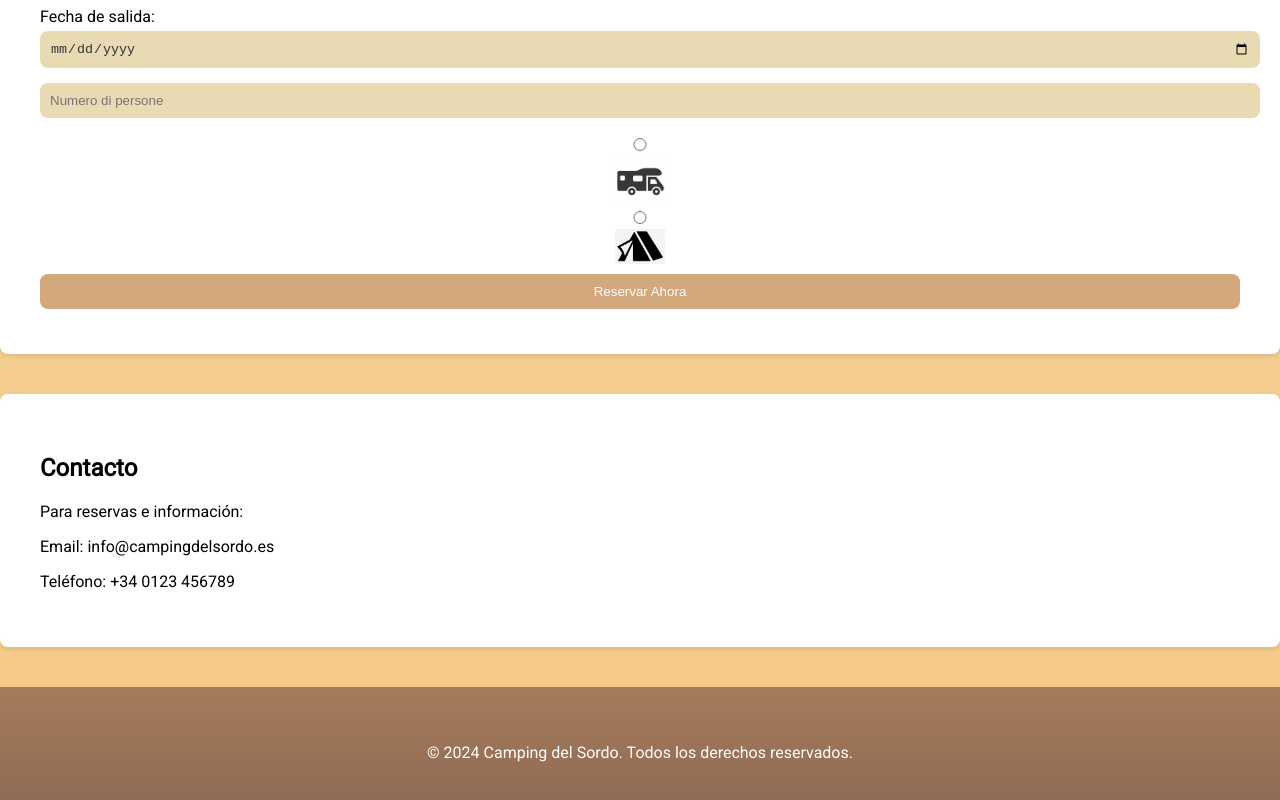
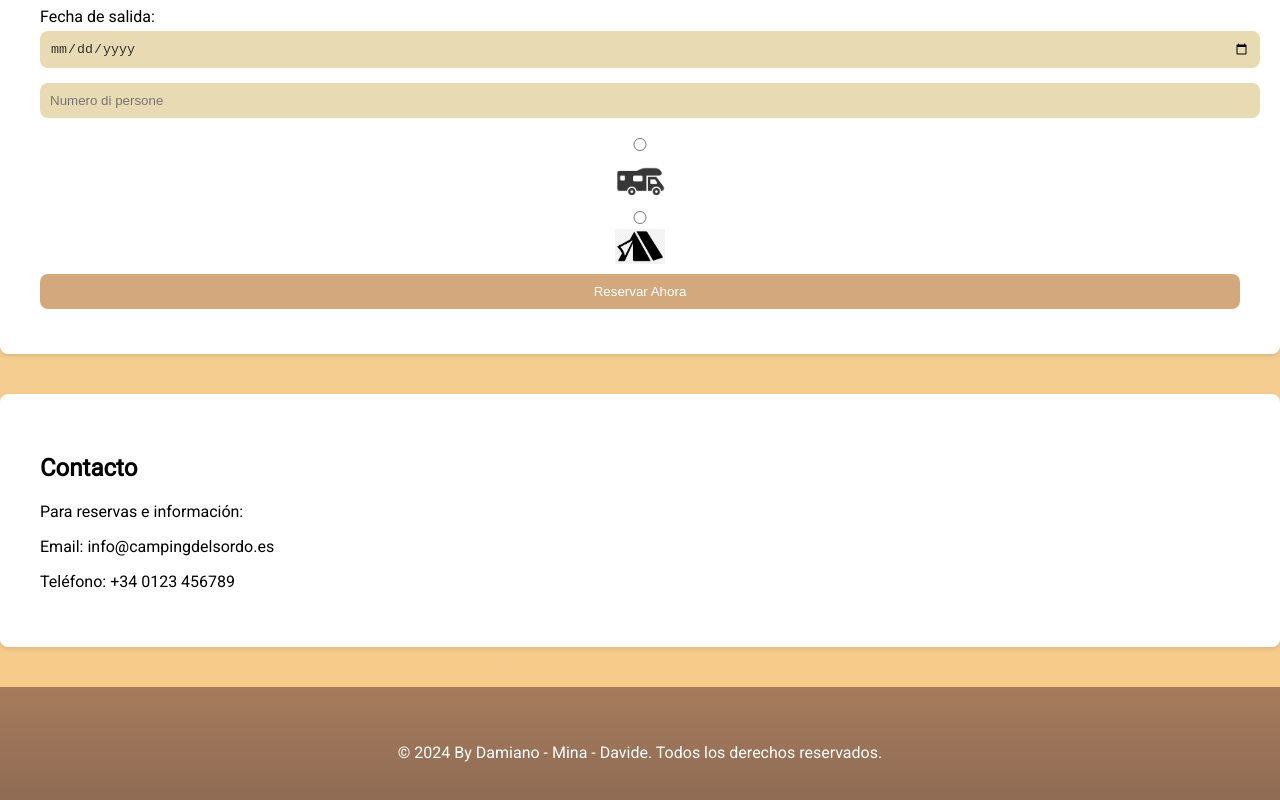
Before and after one commit to AgonyLecter/Campamento-del-Sordo, a plain HTML site: page index.html in a window 1280 px wide. Shown: the part 1558-2358 px from the top of the page. Drawn offline with Linux system fonts and the light colour scheme.

Commit message:
Update index.html

```diff
--- a/index.html
+++ b/index.html
@@ -265,7 +265,7 @@
 
 <footer>
     <div class="container">
-        <p>&copy; 2024 Camping del Sordo. Todos los derechos reservados.</p>
+        <p>&copy; 2024 By Damiano - Mina - Davide. Todos los derechos reservados.</p>
     </div>
 </footer>
 
```
